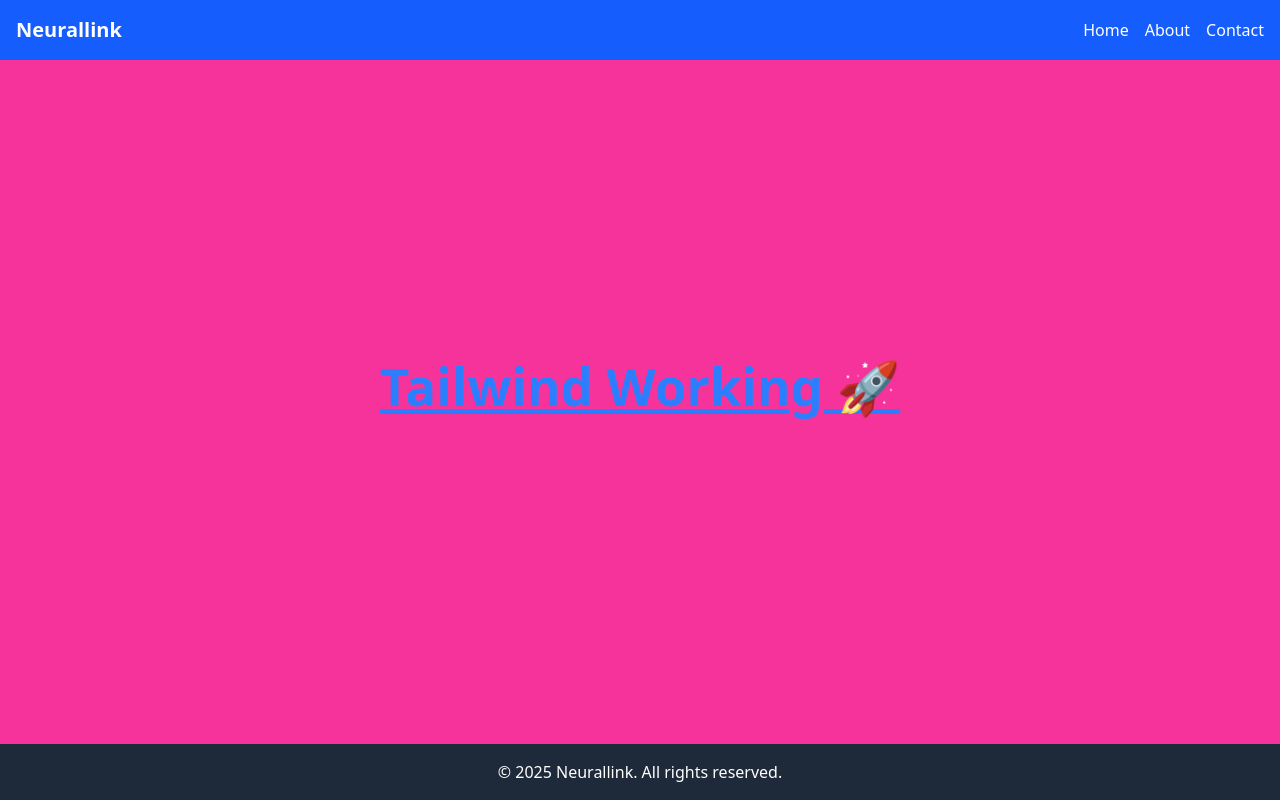
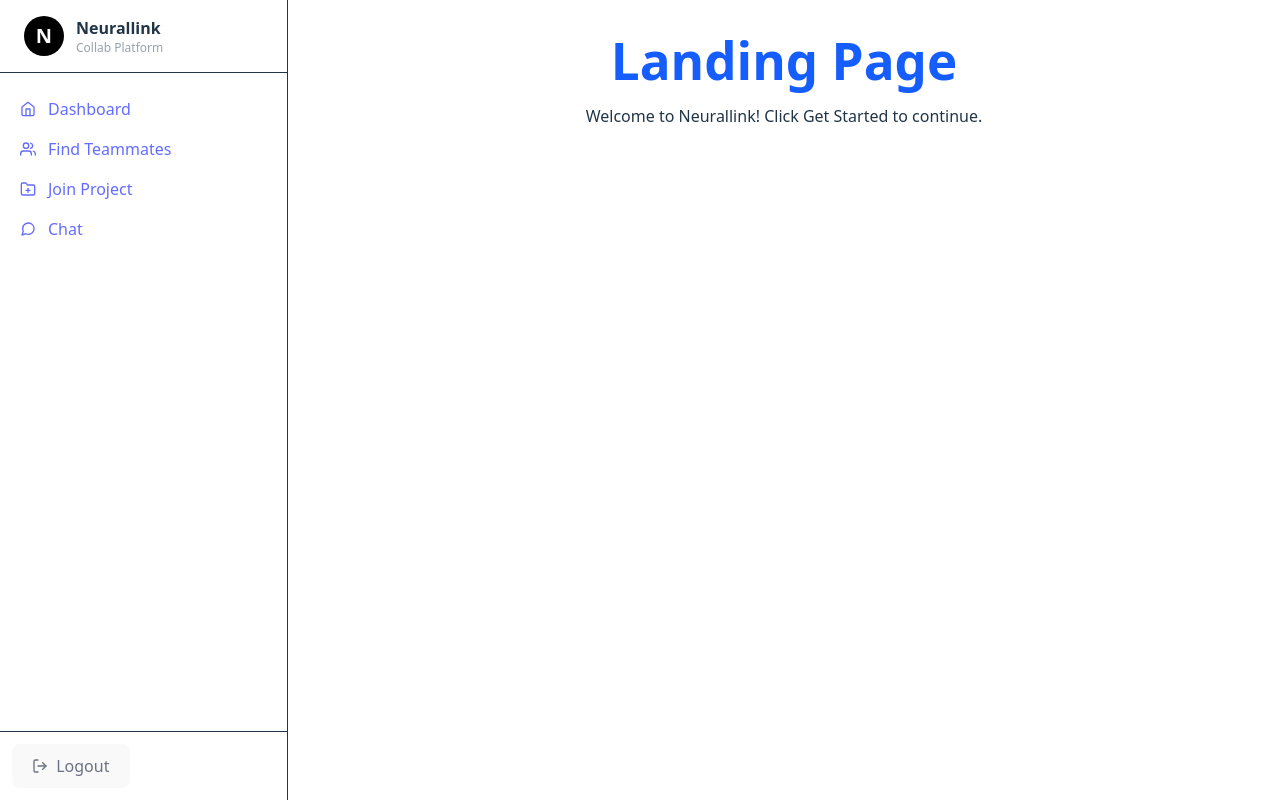
Before and after one commit to Neeharikajha/neuralLink, a React (Vite) app in the folder neurallink/: page /dashboard/chat in a window 1280 px wide. Built offline with nearby package versions, Linux system fonts and the light colour scheme.

Commit message:
you get the point right?

```diff
--- a/neurallink/package.json
+++ b/neurallink/package.json
@@ -13,6 +13,8 @@
     "@tailwindcss/vite": "^4.1.13",
     "react": "^19.1.1",
     "react-dom": "^19.1.1",
+    "react-icons": "^5.5.0",
+    "react-router-dom": "^7.8.2",
     "tailwindcss": "^4.1.13"
   },
   "devDependencies": {
--- a/neurallink/src/App.jsx
+++ b/neurallink/src/App.jsx
@@ -1,35 +1,39 @@
-// export default function App() {
-//   return (
-//     <div className="w-screen h-screen bg-pink-500 flex items-center justify-center">
-//       <h1 className="text-3xl font-bold text-blue-500 underline">
-//         Tailwind Working 🚀
-//       </h1>
-//     </div>
-//   );
-// }
-
-
-// src/App.jsx
 import React from "react";
-import Navbar from "./components/common-components/Navbar";
-import Footer from "./components/common-components/Footer";
+import { BrowserRouter as Router, Routes, Route, Navigate } from "react-router-dom";
+import Sidebar from "./components/common-components/Sidebar";
+import Landing from "./pages/Landing";
+import Dashboard from "./pages/Dashboard";
+import FindTeammates from "./pages/FindTeammates";
+import JoinProject from "./pages/JoinProject";
+import Chat from "./pages/Chat";
 
 function App() {
   return (
-    <div className="w-screen h-screen flex flex-col bg-pink-500">
-      {/* Navbar */}
-      <Navbar />
+    <Router>
+      <Routes>
+        {/* Landing page without Sidebar */}
+        <Route path="/" element={<Landing />} />
 
-      {/* Main content */}
-      <main className="flex-grow flex items-center justify-center">
-        <h1 className="text-3xl font-bold text-blue-500 underline">
-          Tailwind Working 🚀
-        </h1>
-      </main>
-
-      {/* Footer */}
-      <Footer />
-    </div>
+        {/* Pages WITH Sidebar */}
+        <Route
+          path="/dashboard/*"
+          element={
+            <div className="flex w-screen h-screen">
+              <Sidebar />
+              <div className="flex-1 ml-0 lg:ml-72 overflow-auto bg-white">
+                <Routes>
+                  <Route path="" element={<Dashboard />} />
+                  <Route path="find" element={<FindTeammates />} />
+                  <Route path="join-project" element={<JoinProject />} />
+                  <Route path="chat" element={<Chat />} />
+                  <Route path="*" element={<Navigate to="/dashboard" replace />} />
+                </Routes>
+              </div>
+            </div>
+          }
+        />
+      </Routes>
+    </Router>
   );
 }
 
--- /dev/null
+++ b/neurallink/src/components/common-components/Sidebar.jsx
@@ -0,0 +1,72 @@
+import { useState } from "react";
+import { Link, useLocation } from "react-router-dom";
+import { FiHome, FiUsers, FiMessageCircle, FiFolderPlus, FiLogOut, FiMenu, FiX } from "react-icons/fi";
+
+// Sidebar menu matching your requirements
+const MAIN_MENU = [
+  { label: "Dashboard", icon: FiHome, path: "/dashboard" },
+  { label: "Find Teammates", icon: FiUsers, path: "/find" },
+  { label: "Join Project", icon: FiFolderPlus, path: "/join-project" },
+  { label: "Chat", icon: FiMessageCircle, path: "/chat" },
+];
+
+export default function Sidebar() {
+  const [menuOpen, setMenuOpen] = useState(false);
+  const location = useLocation();
+
+  return (
+    <>
+      {/* Mobile toggle button */}
+      <button
+        className="lg:hidden fixed top-4 left-4 z-50 bg-white border p-2 rounded-md shadow"
+        onClick={() => setMenuOpen(!menuOpen)}
+      >
+        {menuOpen ? <FiX className="h-5 w-5" /> : <FiMenu className="h-5 w-5" />}
+      </button>
+
+      {/* Sidebar */}
+      <aside
+        className={`bg-white border-r w-72 flex flex-col h-screen fixed top-0 left-0 z-40 transform transition-transform duration-300
+        ${menuOpen ? "translate-x-0" : "-translate-x-full"} lg:translate-x-0`}
+      >
+        <div className="flex items-center gap-3 px-6 py-4 border-b">
+          <div className="bg-black text-white rounded-full h-10 w-10 flex items-center justify-center font-bold text-xl">
+            N
+          </div>
+          <div>
+            <div className="font-semibold">Neurallink</div>
+            <div className="text-xs text-gray-400">Collab Platform</div>
+          </div>
+        </div>
+
+        {/* Menu */}
+        <nav className="flex-1 px-2 py-4 overflow-y-auto">
+          {MAIN_MENU.map((item) => {
+            const isActive = location.pathname === item.path;
+            return (
+              <Link
+                key={item.label}
+                to={item.path}
+                className={`flex items-center gap-3 px-3 py-2 rounded-lg text-gray-700 hover:bg-gray-100 ${
+                  isActive ? "bg-gray-200 font-semibold" : ""
+                }`}
+                onClick={() => setMenuOpen(false)}
+              >
+                <item.icon className="h-4 w-4" />
+                <span>{item.label}</span>
+              </Link>
+            );
+          })}
+        </nav>
+
+        {/* Login/Logout */}
+        <div className="p-3 border-t mt-auto">
+          <button className="flex items-center gap-2 text-gray-500 hover:text-gray-900 text-sm px-2">
+            <FiLogOut className="h-4 w-4" />
+            Logout
+          </button>
+        </div>
+      </aside>
+    </>
+  );
+}
--- /dev/null
+++ b/neurallink/src/pages/Chat.jsx
@@ -0,0 +1,11 @@
+// src/pages/Landing.jsx
+import React from "react";
+
+export default function Landing() {
+  return (
+    <div className="p-8">
+      <h1 className="text-3xl font-bold text-center text-blue-600">Landing Page</h1>
+      <p className="text-center mt-4">Welcome to Neurallink! Click Get Started to continue.</p>
+    </div>
+  );
+}
--- /dev/null
+++ b/neurallink/src/pages/Dashboard.jsx
@@ -0,0 +1,11 @@
+// src/pages/Landing.jsx
+import React from "react";
+
+export default function Landing() {
+  return (
+    <div className="p-8">
+      <h1 className="text-3xl font-bold text-center text-blue-600">Landing Page</h1>
+      <p className="text-center mt-4">Welcome to Neurallink! Click Get Started to continue.</p>
+    </div>
+  );
+}
--- /dev/null
+++ b/neurallink/src/pages/FindTeammates.jsx
@@ -0,0 +1,11 @@
+// src/pages/Landing.jsx
+import React from "react";
+
+export default function Landing() {
+  return (
+    <div className="p-8">
+      <h1 className="text-3xl font-bold text-center text-blue-600">Landing Page</h1>
+      <p className="text-center mt-4">Welcome to Neurallink! Click Get Started to continue.</p>
+    </div>
+  );
+}
--- /dev/null
+++ b/neurallink/src/pages/JoinProject.jsx
@@ -0,0 +1,11 @@
+// src/pages/Landing.jsx
+import React from "react";
+
+export default function Landing() {
+  return (
+    <div className="p-8">
+      <h1 className="text-3xl font-bold text-center text-blue-600">Landing Page</h1>
+      <p className="text-center mt-4">Welcome to Neurallink! Click Get Started to continue.</p>
+    </div>
+  );
+}
--- /dev/null
+++ b/neurallink/src/pages/Landing.jsx
@@ -0,0 +1,29 @@
+// src/pages/Landing.jsx
+import React from "react";
+import { useNavigate } from "react-router-dom";
+
+export default function Landing() {
+  const navigate = useNavigate();
+
+  const handleGetStarted = () => {
+    // Navigate to dashboard (with sidebar)
+    navigate("/dashboard");
+  };
+
+  return (
+    <div className="w-screen h-screen flex flex-col items-center justify-center bg-white text-gray-800 p-4">
+      <h1 className="text-5xl font-bold mb-6 text-center">
+        Welcome to Neurallink
+      </h1>
+      <p className="text-lg mb-8 text-center max-w-xl">
+        Connect with collaborators, find projects, track your GitHub progress, and get AI-assisted recommendations.
+      </p>
+      <button
+        onClick={handleGetStarted}
+        className="px-8 py-4 bg-blue-600 text-white font-semibold rounded-lg shadow-lg hover:bg-blue-700 transition"
+      >
+        Get Started
+      </button>
+    </div>
+  );
+}
```
Also changed, not shown: 1 other file (tests, documents, lock files or other folders).
